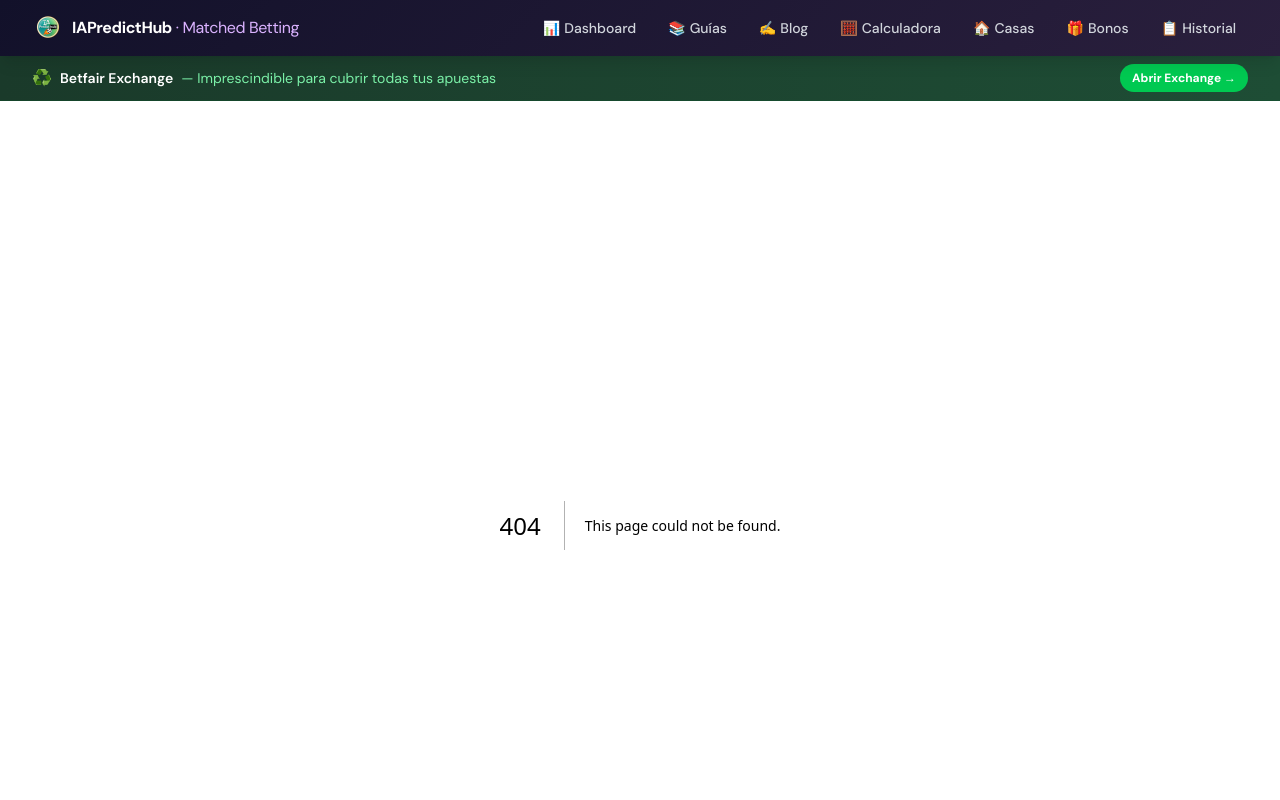
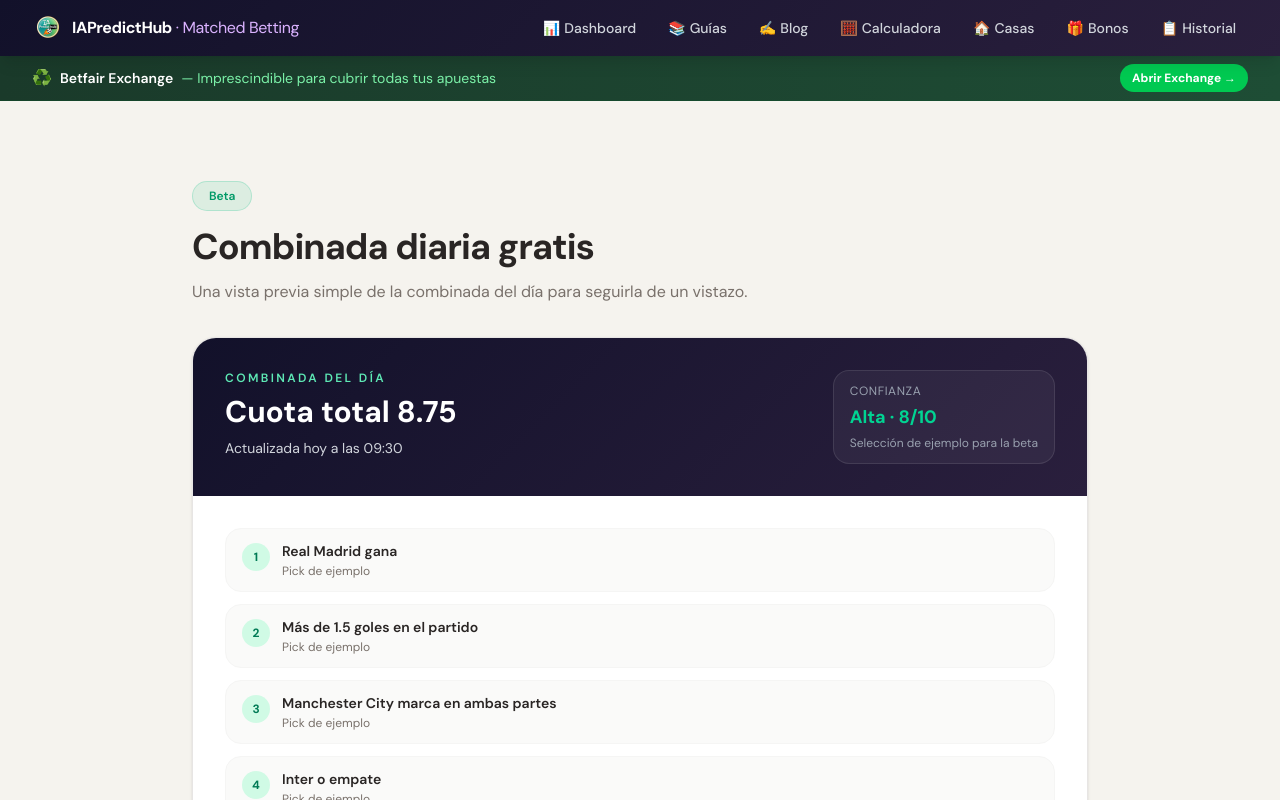
Before and after one commit to eloylt13/matched-betting-app, a Next.js app: page /pronosticos in a window 1280 px wide. Before the commit this address had no page. Shown: the top 800 px of the page. Built offline with nearby package versions, Linux system fonts and the light colour scheme; a web font is replaced by a local one.

Commit message:
feat: add pronosticos landing page

```diff
--- /dev/null
+++ b/app/pronosticos/page.tsx
@@ -0,0 +1,86 @@
+import type { Metadata } from 'next'
+
+export const metadata: Metadata = {
+  title: 'Combinada diaria gratis | IAPredictHub',
+  description: 'Consulta una combinada diaria de ejemplo con picks, cuota total y nivel de confianza dentro de la beta de IAPredictHub.',
+}
+
+const picks = [
+  'Real Madrid gana',
+  'Más de 1.5 goles en el partido',
+  'Manchester City marca en ambas partes',
+  'Inter o empate',
+  'Más de 8.5 córners totales',
+]
+
+export default function PronosticosPage() {
+  return (
+    <div className="min-h-[70vh] px-4 py-10 sm:py-14">
+      <div className="mx-auto flex w-full max-w-4xl flex-col gap-8">
+        <div className="text-center sm:text-left">
+          <div className="inline-flex items-center gap-2 rounded-full border border-emerald-500/20 bg-emerald-500/10 px-4 py-1.5 text-xs font-semibold text-emerald-600 mb-4">
+            Beta
+          </div>
+
+          <h1 className="text-3xl sm:text-4xl font-bold text-stone-800 tracking-tight">
+            Combinada diaria gratis
+          </h1>
+
+          <p className="mt-3 max-w-2xl text-sm sm:text-base text-stone-500 leading-relaxed">
+            Una vista previa simple de la combinada del día para seguirla de un vistazo.
+          </p>
+        </div>
+
+        <section className="overflow-hidden rounded-3xl border border-stone-200 bg-white shadow-sm">
+          <div
+            style={{ background: 'linear-gradient(135deg, #12112A 0%, #2A1F3D 100%)' }}
+            className="px-6 py-6 sm:px-8 sm:py-8"
+          >
+            <div className="flex flex-col gap-4 sm:flex-row sm:items-start sm:justify-between">
+              <div>
+                <p className="text-xs font-semibold uppercase tracking-[0.2em] text-emerald-300">
+                  Combinada del día
+                </p>
+                <h2 className="mt-2 text-2xl sm:text-3xl font-bold text-white">
+                  Cuota total 8.75
+                </h2>
+                <p className="mt-2 text-sm text-gray-300">
+                  Actualizada hoy a las 09:30
+                </p>
+              </div>
+
+              <div className="rounded-2xl border border-white/10 bg-white/5 px-4 py-3 sm:min-w-48">
+                <p className="text-xs uppercase tracking-wider text-gray-400">Confianza</p>
+                <p className="mt-1 text-lg font-bold text-emerald-400">Alta · 8/10</p>
+                <p className="mt-1 text-xs text-gray-400">Selección de ejemplo para la beta</p>
+              </div>
+            </div>
+          </div>
+
+          <div className="px-6 py-6 sm:px-8 sm:py-8">
+            <div className="grid gap-3">
+              {picks.map((pick, index) => (
+                <div
+                  key={pick}
+                  className="flex items-start gap-3 rounded-2xl border border-stone-100 bg-stone-50 px-4 py-3"
+                >
+                  <div className="mt-0.5 flex h-7 w-7 shrink-0 items-center justify-center rounded-full bg-emerald-100 text-xs font-bold text-emerald-700">
+                    {index + 1}
+                  </div>
+                  <div>
+                    <p className="text-sm font-semibold text-stone-800">{pick}</p>
+                    <p className="mt-0.5 text-xs text-stone-500">Pick de ejemplo</p>
+                  </div>
+                </div>
+              ))}
+            </div>
+
+            <div className="mt-6 rounded-2xl border border-amber-200 bg-amber-50 px-4 py-3 text-sm text-amber-800">
+              Pronto se actualizará automáticamente
+            </div>
+          </div>
+        </section>
+      </div>
+    </div>
+  )
+}
```
